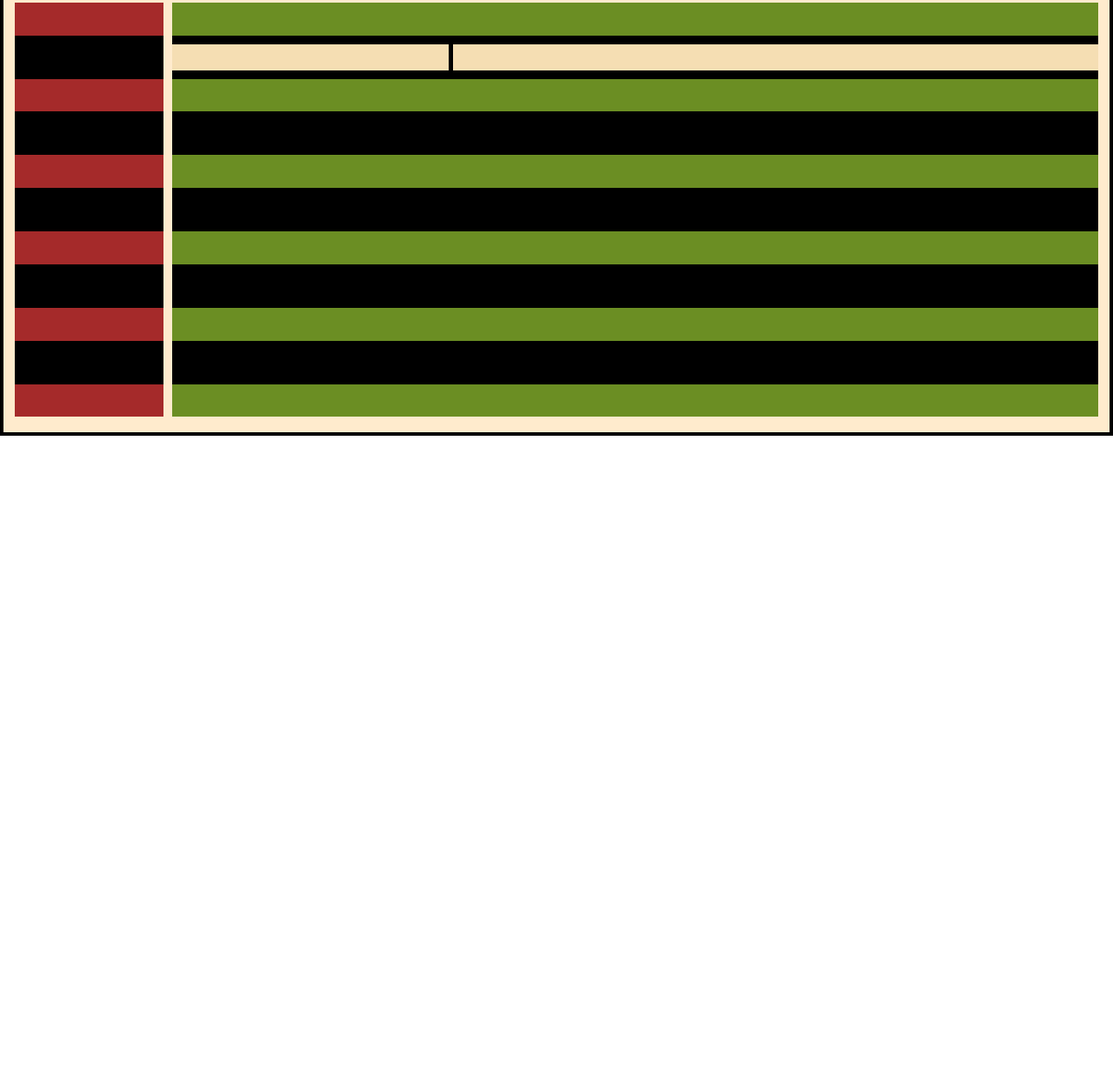
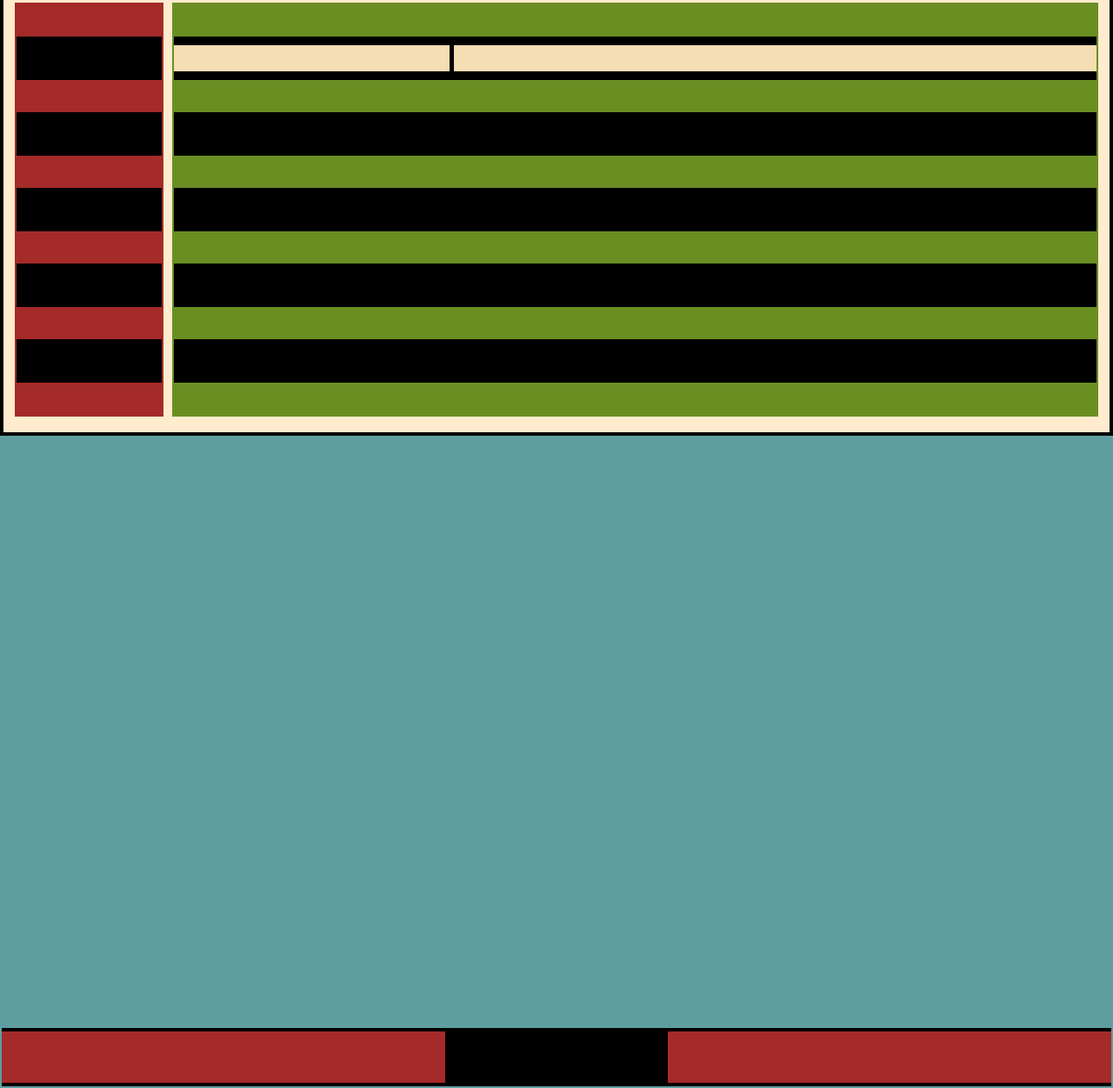
Before and after one commit to codingsqurl/boxes, a plain HTML site: page index.html in a window 1280 px wide. Shown: the part 609-1860 px from the top of the page at 87% size. Before the commit the page ends 1110 px from the top, so only its background shows below. Drawn offline with Linux system fonts and the light colour scheme.

Commit message:
added more sections

```diff
--- a/css/style.css
+++ b/css/style.css
@@ -1,4 +1,5 @@
 #tb {
+  padding: 2px;
   /* positioning */
   display: flex;
   flex-direction: column;
@@ -12,6 +13,7 @@
 
 
 #tb-co-con {
+  padding: 2px;
   /* positioning */
   display: flex;
   justify-content: center;
@@ -59,6 +61,7 @@
 }
 
 #tb-link-sec {
+  padding: 2px;
   /* positioning */
   height: 80px;
   width: 100%;
@@ -69,6 +72,7 @@
 
 /* beginning of the summary section */
 #sh-sum {
+  padding: 2px;
   /* positioning */
   display: flex;
   justify-content: center;
@@ -93,6 +97,7 @@
 
 /* beginning of form section */
 #top-form {
+  padding: 2px;
   /* positioning */
   display: flex;
   flex-direction: column;
@@ -104,6 +109,7 @@
 }
 
 #f-co-n {
+  padding: 2px;
   /* positioning */
   height: 100px;
   background-color: greenyellow;
@@ -111,6 +117,7 @@
 }
 
 #f-cont {
+  padding: 2px;
   /* positioning */
   display: flex;
   gap: 10px;
@@ -120,7 +127,11 @@
   /* text */
 }
 
+/* specifies that we are
+dealing with the questions
+the form is asking user */
 #f-cont-qu {
+  padding: 2px;
   display: flex;
   flex-direction: column;
   justify-content: space-evenly;
@@ -129,7 +140,10 @@
   background-color: brown;
 }
 
+/* section where user answers
+said questions */
 #f-cont-ans {
+  padding: 2px;
   display: flex;
   flex-direction: column;
   justify-content: space-evenly;
@@ -138,6 +152,7 @@
   background-color: olivedrab;
 }
 
+/* questions */
 .f-qu-n {
   display: flex;
   justify-content: center;
@@ -177,7 +192,9 @@
   width: 100%;
   background-color: black;
 }
+/* end of questions */
 
+/* beginning of answers */
 .f-ans-n {
   display: flex;
   justify-content: space-between;
@@ -231,5 +248,38 @@
   width: 100%;
   background-color: black;
 }
+/* end of answers section */
+/* end of the form section */
 
-/* end of the form section */
+/* where videos will be stored */
+#media {
+  display: flex;
+  flex-direction: column-reverse;
+  height: 750px;
+  width: 100%;
+  background-color: cadetblue;
+  padding: 2px;
+}
+
+/* buttons at the bottom
+of the media section */
+#med-button {
+  display: flex;
+  justify-content: space-between;
+  align-items: center;
+  height: 9%;
+  width: 100%;
+  background-color: black;
+}
+
+.med-pn {
+  height: 89%;
+  width: 40%;
+  background-color: brown;
+}
+
+.med-em {
+  height: 89%;
+  width: 40%;
+  background-color: brown;
+}
--- a/index.html
+++ b/index.html
@@ -8,6 +8,7 @@
   <title>Document</title>
 </head>
 <body>
+  <!-- top-bar section -->
   <div id="tb">
     <div id="tb-link-sec"></div>
     <div id="tb-co-con">
@@ -20,12 +21,19 @@
       </div>
     </div>
   </div>
+  <!-- top-bar end -->
+  <!-- summary section -->
   <div id="sh-sum">
     <p class="tb-sum"></p>
   </div>
+  <!-- end of summary section -->
+  <!-- form is here -->
   <div id="top-form">
+    <!-- company name -->
     <div id="f-co-n"></div>
+    <!-- container -->
     <div id="f-cont">
+      <!-- questions -->
       <div id="f-cont-qu">
         <div class="f-qu-n"></div>
         <div class="f-qu-pn"></div>
@@ -33,6 +41,7 @@
         <div class="f-qu-serv"></div>
         <div class="f-qu-city"></div>
       </div>
+      <!-- answers -->
       <div id="f-cont-ans">
         <div class="f-ans-n">
           <div class="f-fn"></div>
@@ -45,5 +54,14 @@
       </div>
     </div>
   </div>
+  <!-- form ends here -->
+  <!-- videos go here -->
+  <div id="media">
+    <div id="med-button">
+      <div class="med-pn"></div>
+      <div class="med-em"></div>
+    </div>
+  </div>
+  <!-- end of videos section -->
 </body>
 </html>
```
